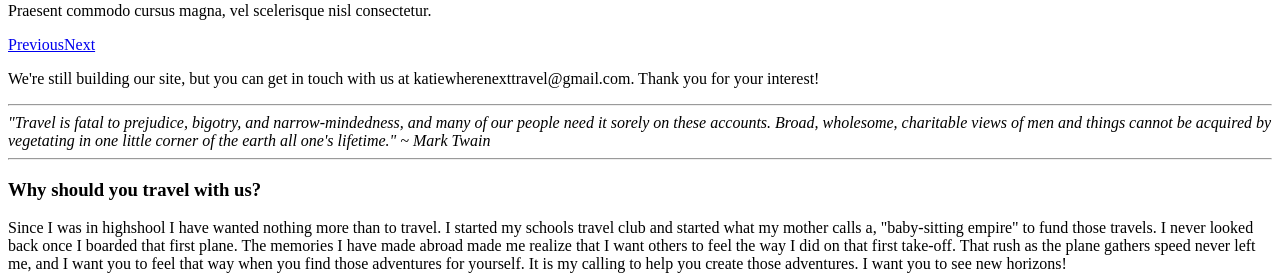
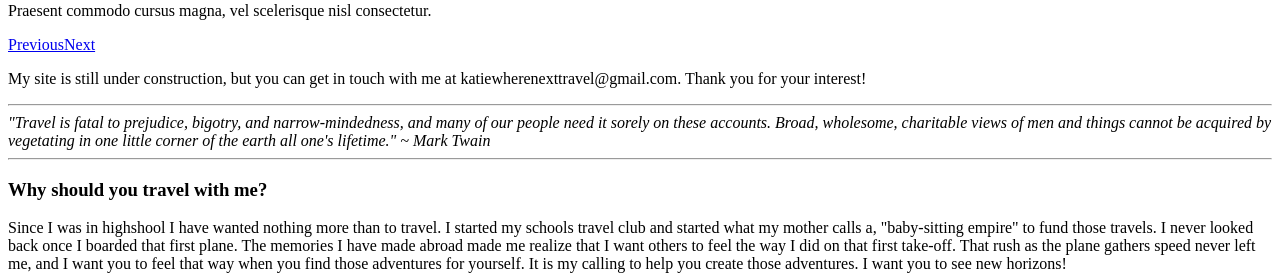
Before and after one commit to Cahaba-Cryptid/Where-Next-Travel, a React app: page / in a window 1280 px wide. Shown: the part 1299-1574 px from the top of the page. Built offline with nearby package versions, Linux system fonts and the light colour scheme.

Commit message:
Small change to text.

```diff
--- a/src/client/Components/Home.tsx
+++ b/src/client/Components/Home.tsx
@@ -54,7 +54,7 @@ const Home: React.SFC<HomeProps> = () => {
             </div>
 
             <div className="card shadow my-2 mt-2 oswald-font text-theme-color text-center">
-                <p className="m-2">We're still building our site, but you can get in touch with us at <span className="email-link-color">katiewherenexttravel@gmail.com</span>. Thank you for your interest!</p>
+                <p className="m-2"> My site is still under construction, but you can get in touch with me at <span className="email-link-color">katiewherenexttravel@gmail.com</span>. Thank you for your interest!</p>
             </div>
             <div className="mt-3">
                 <hr/>
@@ -69,7 +69,7 @@ const Home: React.SFC<HomeProps> = () => {
             </div>
             <article className="container p-3">
                 <h3 className="oswald-font text-theme-color">
-                    Why should you travel with us?
+                    Why should you travel with me?
                 </h3>
                 <p className="oswald-font text-theme-color">
                     Since I was in highshool I have wanted nothing more than to travel. I started my schools travel club and started what my mother calls a, "baby-sitting empire" to fund those travels. I never looked back once I boarded that first plane. The memories I have made abroad made me realize that  I want others to feel the way I did on that first take-off. That rush as the plane gathers speed never left me, and I want you to feel that way when you find those adventures for yourself. It is my calling to help you create those adventures. I want you to see new horizons!
```
